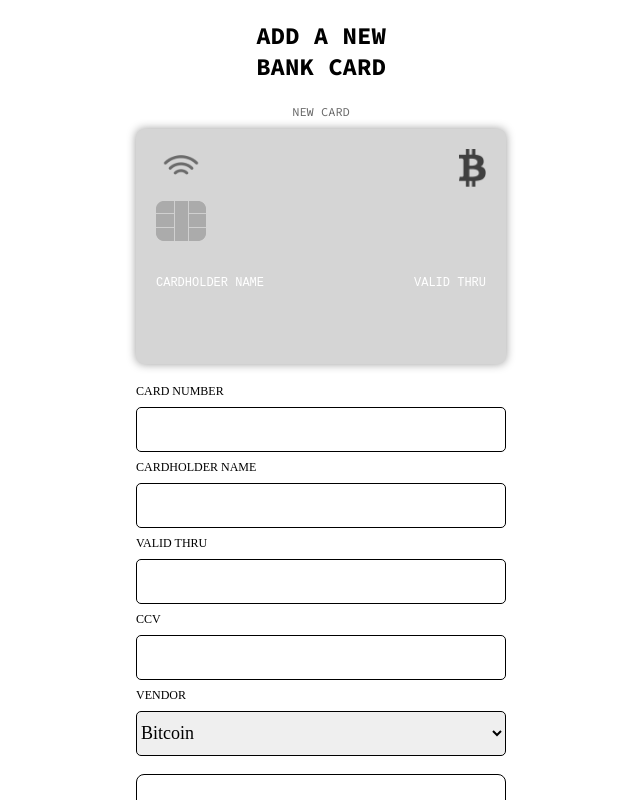
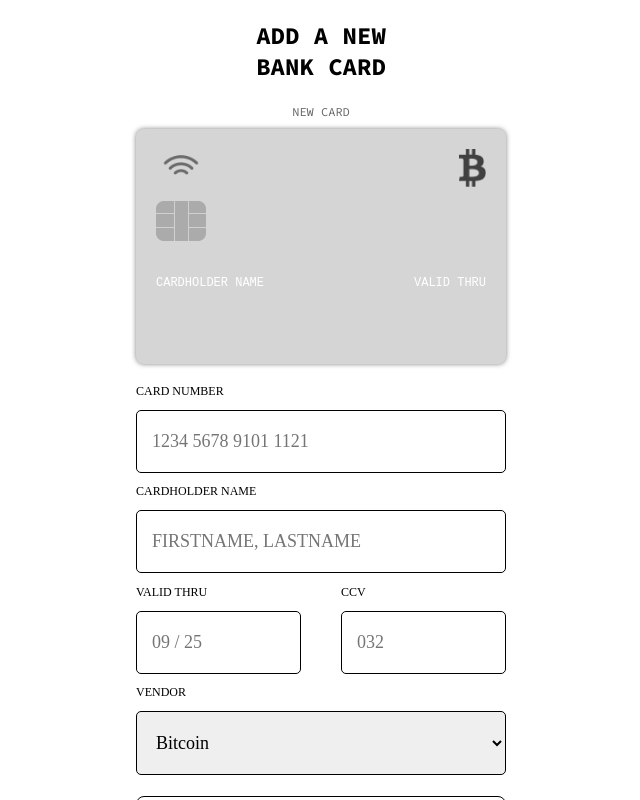
Before and after one commit to abergstream/gruppuppgift---e-wallet, a React (Vite) app: page /addcard in a window 1280 px wide. Shown: the top 800 px of the page, without its empty margins (319-959 px from the left). Built offline with nearby package versions, Linux system fonts and the light colour scheme; a web font is replaced by a local one.

Commit message:
Added animation and small fixes

```diff
--- a/src/App.css
+++ b/src/App.css
@@ -32,3 +32,6 @@
   font-weight: 700;
   font-size: 22px;
 }
+.not-available__text--small {
+  font-size: 16px;
+}
--- a/src/components/Button.css
+++ b/src/components/Button.css
@@ -11,7 +11,7 @@
   font-size: 22px;
   text-decoration: none;
   color: black;
-  margin: 10px 0 0;
+  margin: 10px auto 0;
 }
 .add-card-button--black {
   color: #fff;
--- a/src/components/Card.css
+++ b/src/components/Card.css
@@ -14,6 +14,9 @@
   box-shadow: 0 0 10px rgba(0, 0, 0, 0.4);
   color: #fff;
   margin: 0 auto 0;
+  user-select: none;
+  -moz-user-select: none;
+  -webkit-user-select: none;
 }
 
 .card--bitcoin {
@@ -31,6 +34,7 @@
 }
 .card--new {
   background-color: var(--card-new);
+  box-shadow: 0 0 5px rgba(0, 0, 0, 0.5);
 }
 .card__space-between {
   display: flex;
--- a/src/components/CardForm.css
+++ b/src/components/CardForm.css
@@ -2,7 +2,7 @@
   display: flex;
   flex-direction: column;
   align-items: center;
-  gap: 0.5rem;
+  gap: 0.7rem;
   margin-top: 20px;
   font-family: "PT Mono";
   font-size: 12px;
@@ -11,10 +11,11 @@
 .card-form-input {
   border-radius: 5px;
   width: min(370px, 100%);
-  height: 45px;
+
   border: 1px solid black;
   font-family: "PT Mono";
   font-size: 18px;
+  padding: 20px 15px;
 }
 .card-form-label {
   text-align: left;
@@ -23,8 +24,20 @@
 .card-form-select {
   width: min(370px, 100%);
   border-radius: 5px;
-  height: 45px;
+  padding: 20px 15px;
   border: 1px solid black;
   font-family: "PT Mono";
   font-size: 18px;
 }
+.card-form__space-between {
+  width: min(370px, 100%);
+  display: flex;
+  justify-content: center;
+  gap: 40px;
+}
+.card-form__card-info {
+  width: 100%;
+  display: flex;
+  flex-direction: column;
+  gap: 0.7rem;
+}
--- a/src/components/CardForm.jsx
+++ b/src/components/CardForm.jsx
@@ -52,6 +52,7 @@ const CardForm = ({
         id="cardNumber"
         type="number"
         value={cardNumber}
+        placeholder="1234 5678 9101 1121"
         onChange={(e) => {
           setCardNumber(e.target.value);
         }}
@@ -64,10 +65,13 @@ const CardForm = ({
         id="cardName"
         type="text"
         value={cardName}
+        placeholder="FIRSTNAME, LASTNAME"
         onChange={(e) => {
           setCardName(e.target.value);
         }}
       />
+      <div className="card-form__space-between">
+        <aside className="card-form__card-info">
           <label className="card-form-label" htmlFor="validThru">
             VALID THRU
           </label>
@@ -76,10 +80,13 @@ const CardForm = ({
             id="validThru"
             type="text"
             value={validThru}
+            placeholder="09 / 25"
             onChange={(e) => {
               setValidThru(e.target.value);
             }}
           />
+        </aside>
+        <aside className="card-form__card-info">
           <label className="card-form-label" htmlFor="ccv">
             CCV
           </label>
@@ -88,10 +95,13 @@ const CardForm = ({
             id="ccv"
             type="number"
             value={ccv}
+            placeholder="032"
             onChange={(e) => {
               setCcv(e.target.value);
             }}
           />
+        </aside>
+      </div>
       <label className="card-form-label" htmlFor="vendor">
         VENDOR
       </label>
--- a/src/components/CardStack.css
+++ b/src/components/CardStack.css
@@ -9,3 +9,23 @@
   width: 100%;
   cursor: pointer;
 }
+.test {
+  background-color: red;
+  opacity: 0.3;
+  animation: testAnim 250ms 1;
+}
+@keyframes testAnim {
+  0% {
+    transform: translateY(0%);
+    opacity: 1;
+    filter: blur(0);
+  }
+  30% {
+    opacity: 0.5;
+  }
+  100% {
+    transform: translateY(-100%);
+
+    filter: blur(1px);
+  }
+}
--- a/src/components/CardStack.jsx
+++ b/src/components/CardStack.jsx
@@ -2,7 +2,6 @@ import React from "react";
 import Card from "./Card";
 import "./CardStack.css";
 const CardStack = ({ allCards, setActiveCard }) => {
-  console.log(allCards);
   return (
     <>
       <section
@@ -13,8 +12,13 @@ const CardStack = ({ allCards, setActiveCard }) => {
           return (
             <div
               key={index}
-              onClick={() => {
-                setActiveCard(card);
+              onClick={(e) => {
+                const testDiv = e.currentTarget;
+                testDiv.classList.add("test");
+                setTimeout(() => {
+                  setActiveCard(card);
+                  testDiv.classList.remove("test");
+                }, 200);
               }}
               className={"card-stack"}
               style={{ top: `${index * 50}px` }}
--- a/src/components/Top.jsx
+++ b/src/components/Top.jsx
@@ -1,10 +1,10 @@
 import React from "react";
 import "./Top.css";
-const Top = ({ title, subheading }) => {
+const Top = ({ title, subheading, cards }) => {
   return (
     <>
       <h1 className="heading">{title.toUpperCase()}</h1>
-      <h2 className="subheading">{subheading.toUpperCase()}</h2>
+      {cards ? <h2 className="subheading">{subheading.toUpperCase()} </h2> : ""}
     </>
   );
 };
--- a/src/pages/AddCard.jsx
+++ b/src/pages/AddCard.jsx
@@ -15,7 +15,7 @@ const AddCard = ({ cards, setCards, setActiveCard }) => {
 
   return (
     <section className="wrapper">
-      <Top title={"add a new bank card"} subheading={"New Card"} />
+      <Top title={"add a new bank card"} subheading={"New Card"} cards={true} />
       <Card
         newCard={true}
         cardNumber={cardNumber}
--- a/src/pages/Home.jsx
+++ b/src/pages/Home.jsx
@@ -5,7 +5,8 @@ import CardStack from "../components/CardStack";
 import AddCardButton from "../components/AddCardButton";
 
 const Home = ({ cards, activeCard, setActiveCard }) => {
-  // cardStack innehåller alla kort förutom det aktiva kortet
+  // Om det finns kort inlagda innehåller cardStack alla kort förutom det aktiva kortet
+
   const cardStack = cards
     ? cards.filter((card) => {
         return card != activeCard;
@@ -13,7 +14,7 @@ const Home = ({ cards, activeCard, setActiveCard }) => {
     : "";
   return (
     <section className="wrapper">
-      <Top title={"e-wallet"} subheading={"Active Card"} />
+      <Top title={"e-wallet"} subheading={"Active Card"} cards={cards} />
       {cards ? (
         <>
           <Card card={activeCard} />
@@ -21,7 +22,10 @@ const Home = ({ cards, activeCard, setActiveCard }) => {
         </>
       ) : (
         <h2 className="not-available">
-          <em>No cards available</em>
+          <p>No cards available</p>
+          <p className="not-available__text--small">
+            <em>Use the button below to add cards</em>
+          </p>
         </h2>
       )}
       <AddCardButton />
```
Lines whose indentation alone changed are shown as unchanged.
